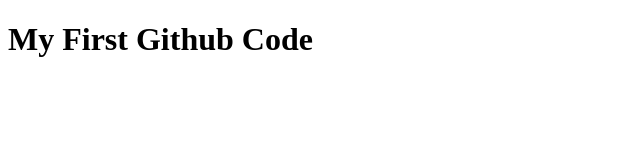
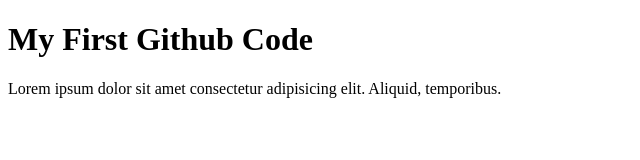
Before and after one commit to rebahaider/my-first-website, a plain HTML site: page index.html in a window 1280 px wide. Shown: the whole page, without its empty margins (0-640 px from the left). Drawn offline with Linux system fonts and the light colour scheme.

Commit message:
p tag added

```diff
--- a/index.html
+++ b/index.html
@@ -7,5 +7,6 @@
 </head>
 <body>
     <h1>My First Github Code</h1>
+    <p>Lorem ipsum dolor sit amet consectetur adipisicing elit. Aliquid, temporibus.</p>
 </body>
 </html>
```
